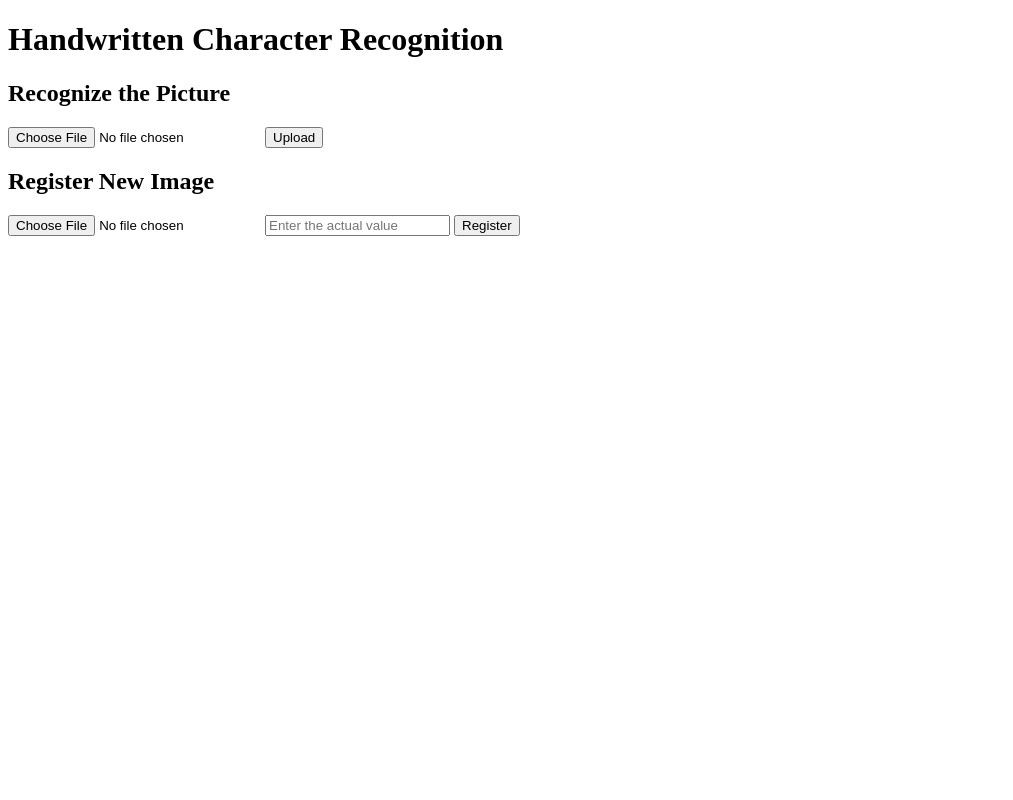
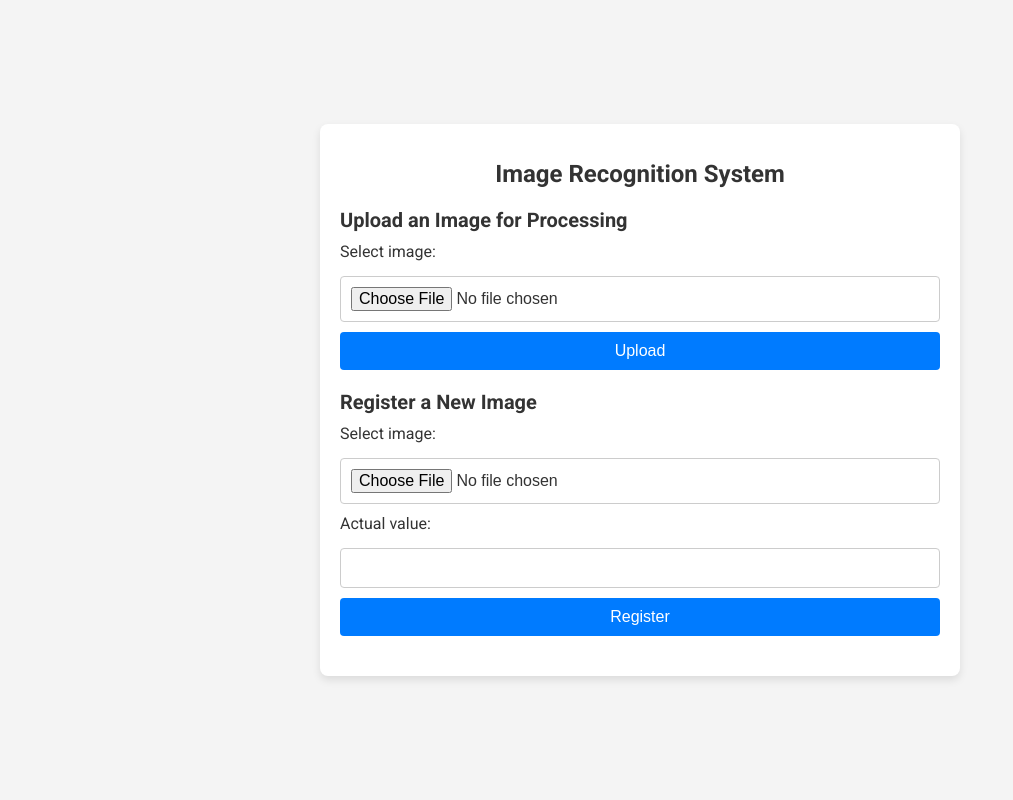
Before and after one commit to GourabGorai/ImageRecognitionSystem, a Flask app: page / in a window 1280 px wide. Shown: the whole page, without its empty margins (0-1013 px from the left). Run offline with Flask 3, Linux system fonts and the light colour scheme.

Commit message:
Update 3 UI Design and Exception handling

```diff
--- a/app.py
+++ b/app.py
@@ -95,6 +95,7 @@ def process():
 
     data = pd.read_csv(csv_path)
     data = pd.DataFrame(data)
+    data.iloc[:,-1]=data.iloc[:,-1].astype(str)
     imagedata = data.iloc[:, :-1].values.tolist()
     target = data['actual_value'].tolist()
 
@@ -102,8 +103,17 @@ def process():
 
     # Making model for Logistic Regression
     X_train, y_train = imagedata, target
-    model = LogisticRegression()
-    model.fit(X_train, y_train)
+
+    # Exception handling for logistic regression
+    try:
+        if len(set(y_train)) <= 1:
+            raise ValueError("there is only 1 option, please provide more options")
+
+        model = LogisticRegression()
+        model.fit(X_train, y_train)
+    except ValueError as e:
+        flash(str(e))
+        return redirect(url_for('index'))
 
     img = Image.open(image_path)
     img = img.resize((1080, 1080))
--- /dev/null
+++ b/static/styles.css
@@ -0,0 +1,94 @@
+body {
+    font-family: 'Roboto', sans-serif;
+    margin: 0;
+    padding: 0;
+    background-color: #f4f4f4;
+    display: flex;
+    justify-content: center;
+    align-items: center;
+    min-height: 100vh;
+    color: #333;
+}
+
+.container {
+    background-color: #fff;
+    padding: 20px;
+    border-radius: 8px;
+    box-shadow: 0 4px 8px rgba(0, 0, 0, 0.1);
+    max-width: 600px;
+    width: 100%;
+    margin: 20px;
+}
+
+header h1 {
+    font-size: 24px;
+    text-align: center;
+    margin-bottom: 20px;
+}
+
+h2 {
+    font-size: 20px;
+    margin-bottom: 10px;
+}
+
+form {
+    display: flex;
+    flex-direction: column;
+    gap: 10px;
+    margin-bottom: 20px;
+}
+
+.file-label, .text-label {
+    font-size: 16px;
+    margin-bottom: 5px;
+}
+
+.file-input, .text-input {
+    padding: 10px;
+    font-size: 16px;
+    border: 1px solid #ccc;
+    border-radius: 4px;
+}
+
+.btn {
+    background-color: #007bff;
+    color: #fff;
+    padding: 10px;
+    font-size: 16px;
+    border: none;
+    border-radius: 4px;
+    cursor: pointer;
+    text-align: center;
+}
+
+.btn:hover {
+    background-color: #0056b3;
+}
+
+.flashes {
+    margin-bottom: 20px;
+}
+
+.flash-message {
+    background-color: #ffdddd;
+    border-left: 6px solid #f44336;
+    padding: 10px;
+    margin-bottom: 15px;
+}
+
+.preview-image, .result-image {
+    max-width: 100%;
+    height: auto;
+    border-radius: 8px;
+    margin-bottom: 20px;
+}
+
+.image-grid {
+    display: flex;
+    flex-wrap: wrap;
+    gap: 10px;
+}
+
+.result-image {
+    width: calc(50% - 10px);
+}
--- a/templates/index.html
+++ b/templates/index.html
@@ -2,35 +2,46 @@
 <html lang="en">
 <head>
     <meta charset="UTF-8">
-    <title>Handwritten Character Recognition</title>
+    <meta name="viewport" content="width=device-width, initial-scale=1.0">
+    <title>Image Recognition</title>
+    <link rel="stylesheet" href="{{ url_for('static', filename='styles.css') }}">
+    <link href="https://fonts.googleapis.com/css2?family=Roboto:wght@400;700&display=swap" rel="stylesheet">
 </head>
 <body>
-    <h1>Handwritten Character Recognition</h1>
+    <div class="container">
+        <header>
+            <h1>Image Recognition System</h1>
+        </header>
 
-    <!-- Display flash messages -->
         {% with messages = get_flashed_messages() %}
           {% if messages %}
-            <ul>
+            <div class="flashes">
             {% for message in messages %}
-                    <li>{{ message }}</li>
+              <div class="flash-message">{{ message }}</div>
             {% endfor %}
-            </ul>
+            </div>
           {% endif %}
         {% endwith %}
 
-    <!-- Form for uploading image file for processing -->
-    <form action="/upload" method="post" enctype="multipart/form-data">
-        <h2>Recognize the Picture</h2>
-        <input type="file" name="imagefile" required>
-        <button type="submit">Upload</button>
+        <section>
+            <h2>Upload an Image for Processing</h2>
+            <form action="{{ url_for('upload') }}" method="post" enctype="multipart/form-data">
+                <label for="imagefile" class="file-label">Select image:</label>
+                <input type="file" id="imagefile" name="imagefile" class="file-input">
+                <input type="submit" value="Upload" class="btn">
             </form>
+        </section>
 
-    <!-- Form for registering a new image -->
-    <form action="/register" method="post" enctype="multipart/form-data">
-        <h2>Register New Image</h2>
-        <input type="file" name="imagefile" required>
-        <input type="text" name="actual_value" placeholder="Enter the actual value" required>
-        <button type="submit">Register</button>
+        <section>
+            <h2>Register a New Image</h2>
+            <form action="{{ url_for('register_new_image') }}" method="post" enctype="multipart/form-data">
+                <label for="imagefile" class="file-label">Select image:</label>
+                <input type="file" id="imagefile" name="imagefile" class="file-input">
+                <label for="actual_value" class="text-label">Actual value:</label>
+                <input type="text" id="actual_value" name="actual_value" class="text-input">
+                <input type="submit" value="Register" class="btn">
             </form>
+        </section>
+    </div>
 </body>
 </html>
```
Also changed, not shown: templates/preview.html (+18 -9 lines), templates/result.html (+21 -9 lines), plots/2604ec23ceb74f049206d13cd1cdaff2.png (added), plots/464af5aa2d2f421faf70f49b911e4eb1.png (added), plots/73dca7ee4049485e921c68825e76a577.png (added), plots/96dcc735a6044d74a50c206b26fd2a23.png (added), plots/a8de9a051c674508ac24a3499d420503.png (added), plots/b7b607a028ce4a31957828c3b5cc3b34.png (added), plots/ba97216164df4eac820c4430399fbcc9.png (added), plots/fb88aed785654b39b66c7a9dce0f6fb3.png (added), uploads/2.jpg (deleted), uploads/8 2.jpg (deleted), uploads/8 3.jpg (deleted), uploads/8 4.jpg (deleted), 2 more files. Lines whose indentation alone changed are shown as unchanged.
